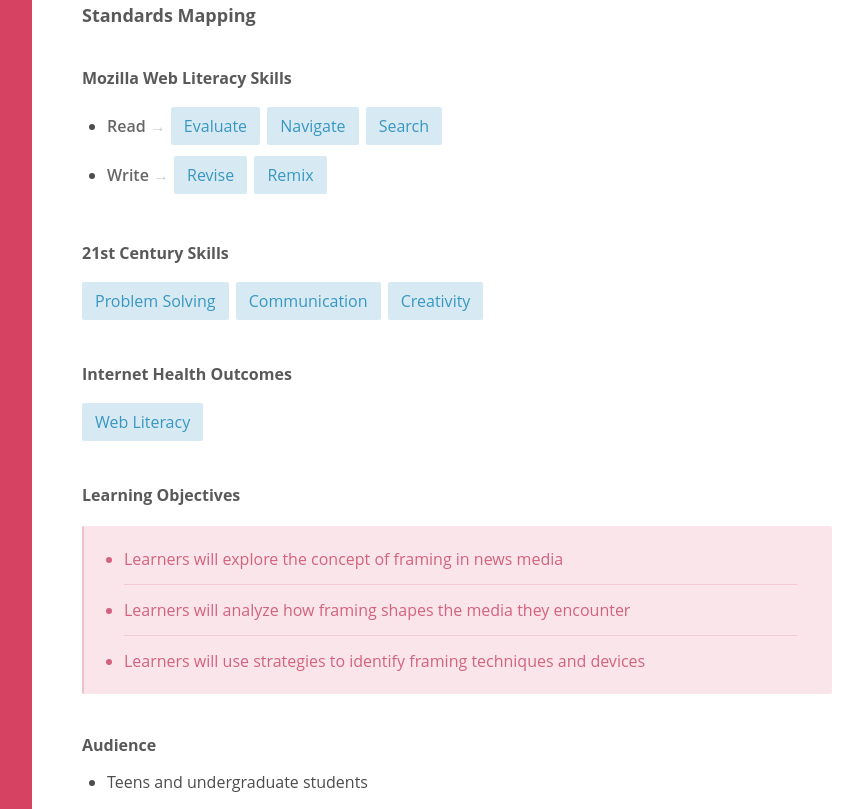
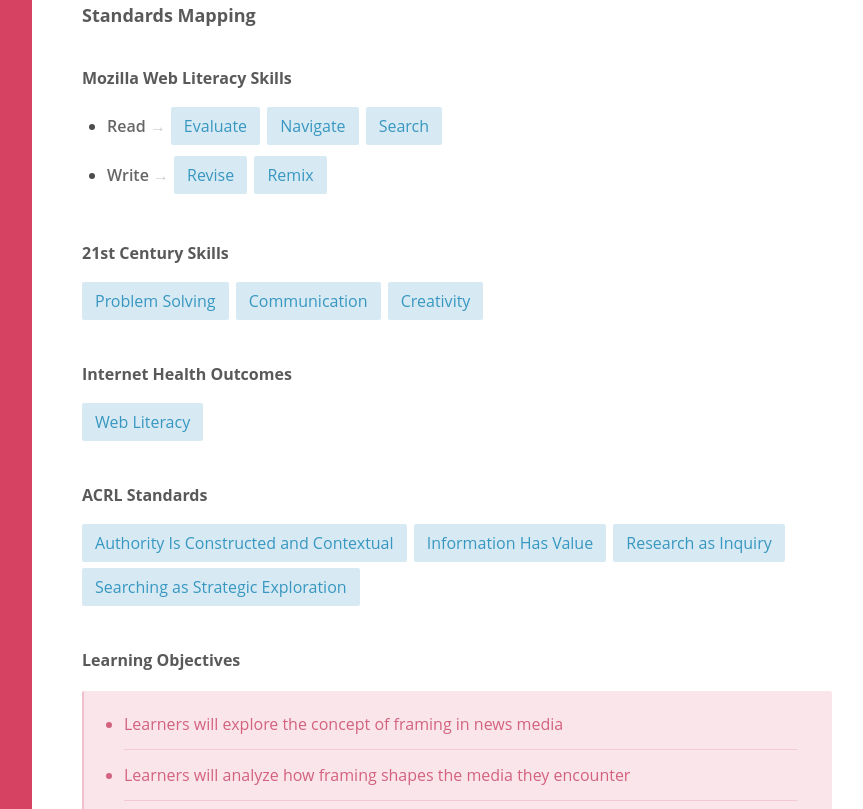
Before and after one commit to globalvoices/NewsFrames-Curriculum, a plain HTML site: page activities/lesson1.html in a window 1280 px wide. Shown: the part 390-1199 px from the top of the page, without its empty margins (268-1131 px from the left). Drawn offline with nearby package versions, Linux system fonts and the light colour scheme.

Commit message:
added ACRL standards

```diff
--- a/activities/lesson1.html
+++ b/activities/lesson1.html
@@ -78,6 +78,14 @@
           </h4>
           <div class="skills-list">
             <a href="https://www.mozilla.org/en-US/internet-health/web-literacy/">Web Literacy </a>
+          </div>
+
+          <h4>ACRL Standards</h4>
+          <div class="skills-list">
+            <a href="http://www.ala.org/acrl/standards/ilframework#authority">Authority Is Constructed and Contextual</a>
+             <a href="http://www.ala.org/acrl/standards/ilframework#value">Information Has Value</a>
+            <a href="http://www.ala.org/acrl/standards/ilframework#inquiry">Research as Inquiry</a>
+            <a href="http://www.ala.org/acrl/standards/ilframework#exploration">Searching as Strategic Exploration</a>
           </div>
 
           <h4>Learning Objectives</h4>
```
